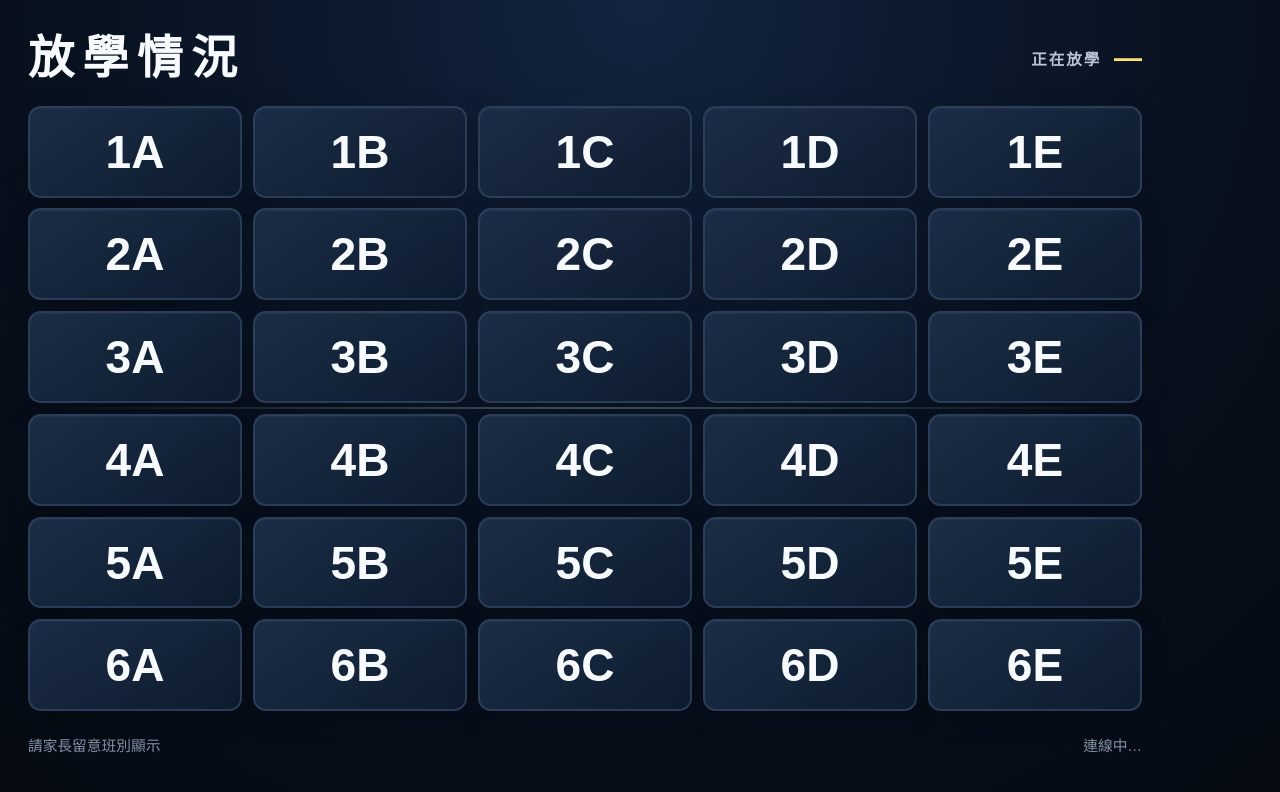
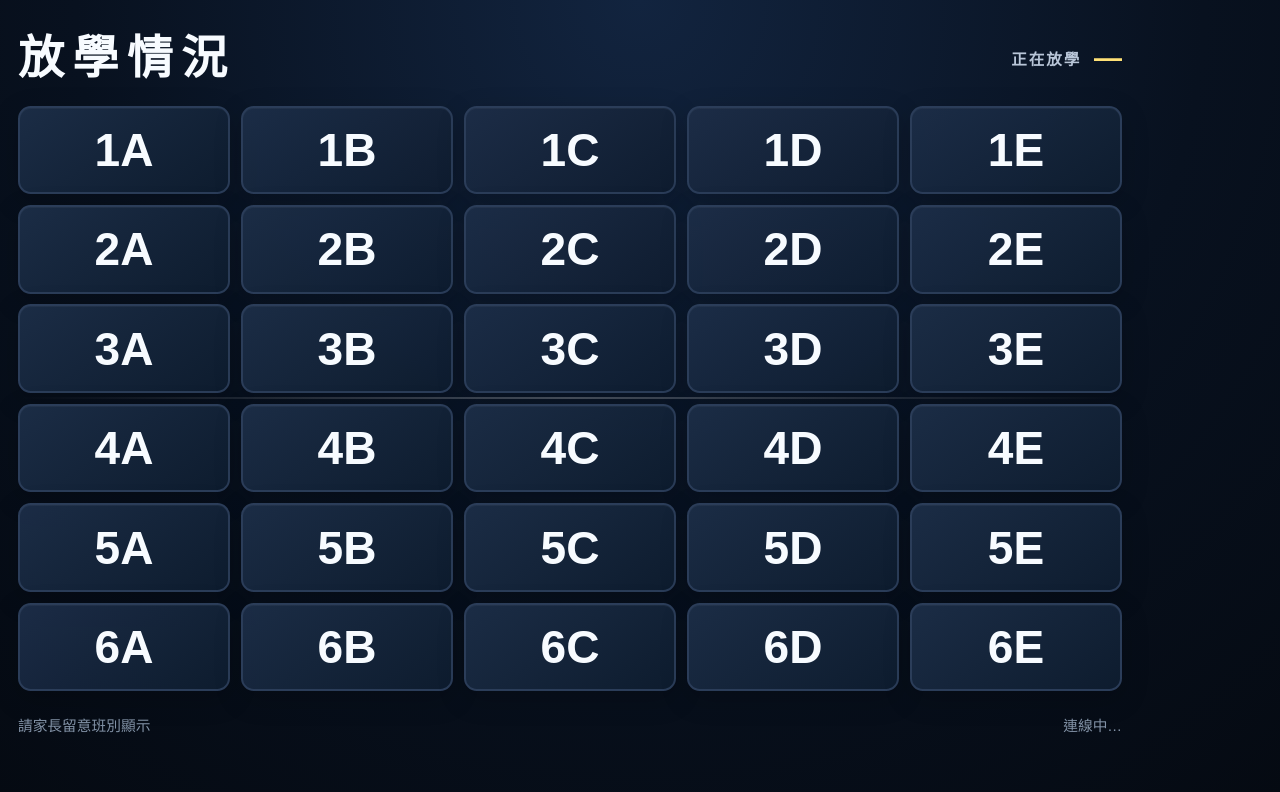
Before and after one commit to itsupport824/school-dismissal, a plain HTML site: page display.html in a window 1280 px wide. Drawn offline with Linux system fonts and the light colour scheme; no server answers.

Commit message:
Add files via upload

```diff
--- a/display.html
+++ b/display.html
@@ -24,13 +24,13 @@
       color: var(--text);
     }
     .screen {
-      /* 1280×768：左 10px、右 120px、下方 20px，內容寬度 1150px */
-      width: calc(100vw - 130px);
-      max-width: 1150px;
-      height: calc(100vh - 20px);
-      margin-left: 10px;
-      margin-right: 120px;
-      margin-bottom: 20px;
+      /* 1280×768：左 0px、右 140px、下方 40px；橫向內容寬度 1140px */
+      width: calc(100vw - 140px);
+      max-width: 1140px;
+      height: calc(100vh - 40px);
+      margin-left: 0;
+      margin-right: 140px;
+      margin-bottom: 40px;
       padding: 3.2vh 1.4vw 2.4vh;
       display: flex;
       flex-direction: column;
```
